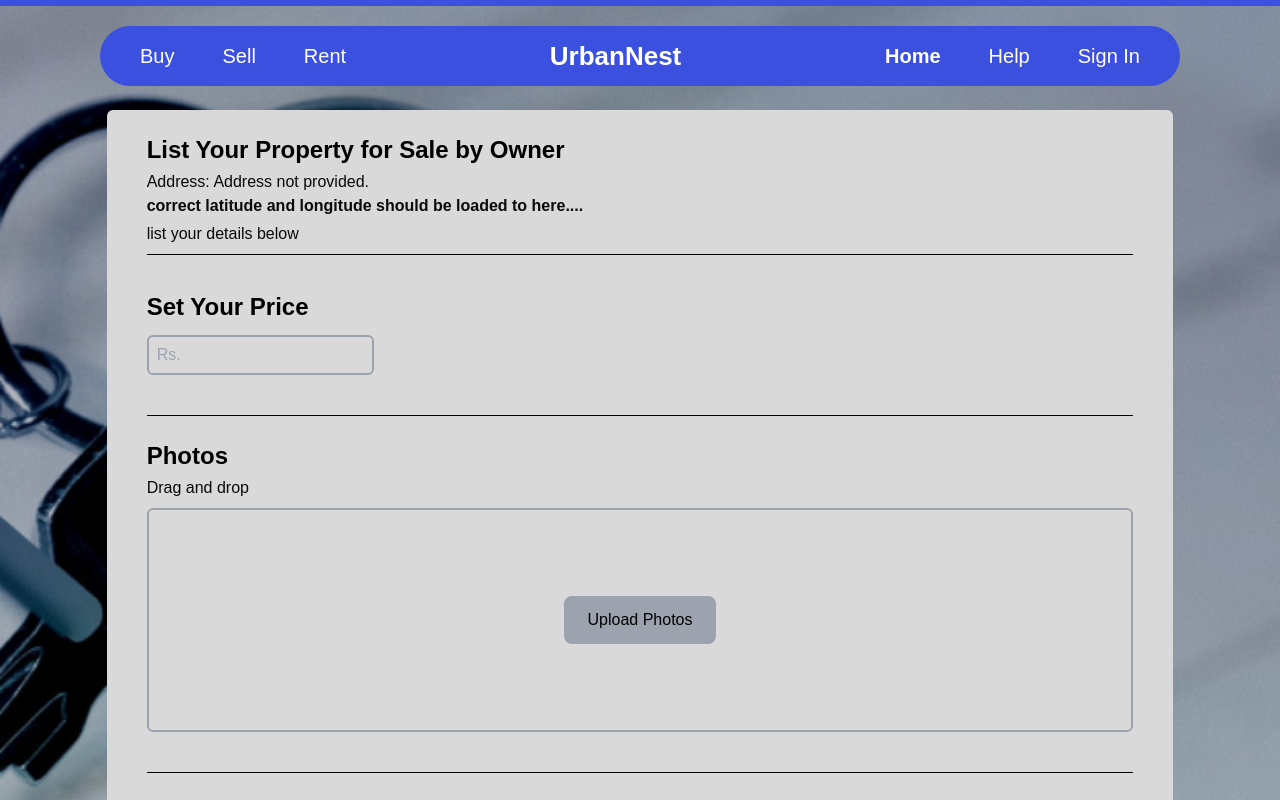
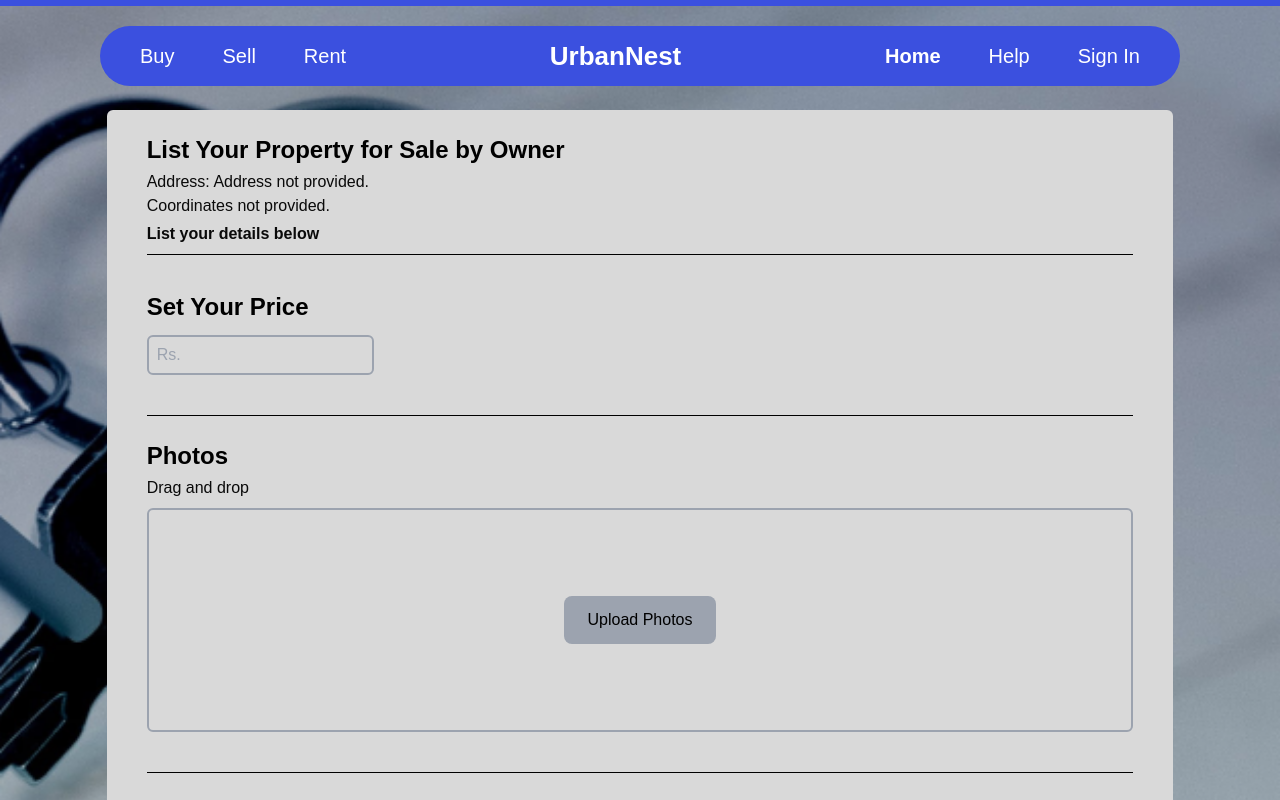
Before and after one commit to randilsk/RealEstate-Web-App, a Next.js app in the folder frontend/: page /sell/listing in a window 1280 px wide. Shown: the top 800 px of the page. Built offline with nearby package versions, Linux system fonts and the light colour scheme; what next-redux-wrapper would draw is missing.

Commit message:
lat and longitude

```diff
--- a/frontend/src/components/SellPageContent/Listing.jsx
+++ b/frontend/src/components/SellPageContent/Listing.jsx
@@ -22,6 +22,9 @@ function Listing() {
   const city = searchParams.get("city");
   const district = searchParams.get("district");
 
+  const lat = searchParams.get("lat");
+  const lng = searchParams.get("lng");
+
   return (
     <>
       <div className="flex justify-center mt-6">
@@ -29,16 +32,20 @@ function Listing() {
           <div className=" text-black text-2xl font-bold font-poppins pb-1">
             List Your Property for Sale by Owner
           </div>
+          {/*address entered in addressbar*/}
           <div className="font-regular font-poppinspb-1">
             Address:{" "}
             {address && city && district
               ? `${address}, ${city}, ${district}`
               : "Address not provided."}
           </div>
-          <div className="font-semibold  font-poppins pb-1">
-            correct latitude and longitude should be loaded to here....
+          {/*lattitude and longitude from the locaton confirmation*/}
+          <div className="font-regular  font-poppins pb-1">
+            {lat && lng
+              ? "Lattitude: " + lat + " Longitude: " + lng
+              : "Coordinates not provided."}
           </div>
-          <div className="pb-2">list your details below</div>
+          <div className="pb-2 font-semibold">List your details below</div>
           <hr className="border-1 border-black py-3" />
           <div className="py-3 text-black text-2xl font-bold font-poppins ">
             Set Your Price
--- a/frontend/src/components/SellPageContent/LocationConfirmation.jsx
+++ b/frontend/src/components/SellPageContent/LocationConfirmation.jsx
@@ -15,13 +15,17 @@ function LocationConfirmation() {
   const [coordinates, setCoordinates] = useState(null);
 
   const handleProceedToListing = () => {
+    if (coordinates) {
       router.push(
         `/sell/listing?address=${encodeURIComponent(
           address
         )}&city=${encodeURIComponent(city)}&district=${encodeURIComponent(
           district
-      )}`
+        )}&lat=${coordinates.lat}&lng=${coordinates.lng}`
       );
+    } else {
+      alert("Coordinates not available.");
+    }
   };
 
   const { isLoaded } = useJsApiLoader({
```
Lines whose indentation alone changed are shown as unchanged.
